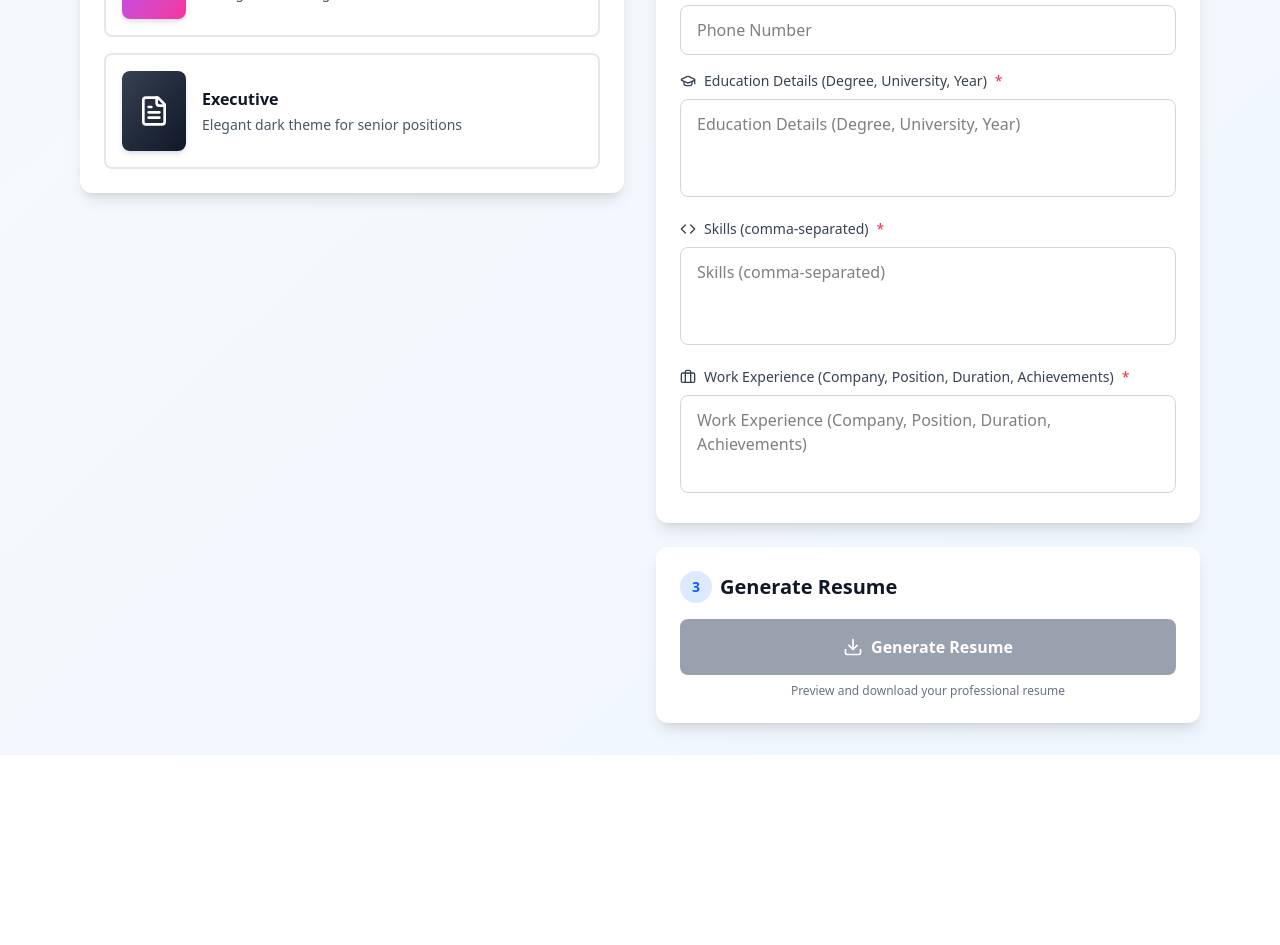
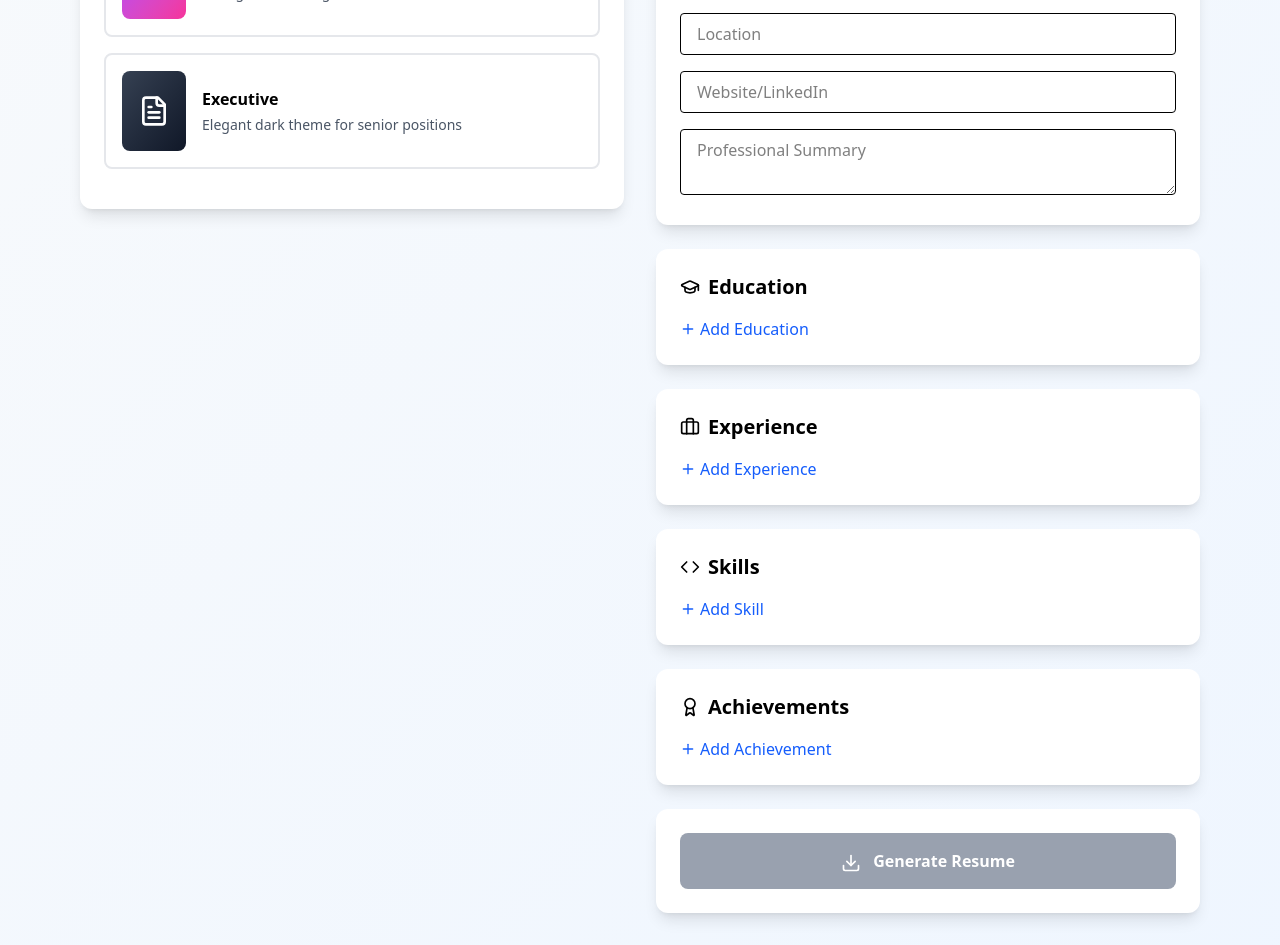
Before and after one commit to 23Yashika/Resume-builder-project, a React (Vite) app in the folder client/: page /resume-template in a window 1280 px wide. Shown: the part 440-1385 px from the top of the page. Before the commit the page ends 1195 px from the top, so only its background shows below. Built offline with nearby package versions, Linux system fonts and the light colour scheme.

Commit message:
feat (yashika) : template page

```diff
--- a/client/src/pages/ResumeTemplatePage.jsx
+++ b/client/src/pages/ResumeTemplatePage.jsx
@@ -1,63 +1,84 @@
 import React, { useState } from "react";
-import { FileText, User, Mail, Phone, GraduationCap, Code, Briefcase, Download, Check } from "lucide-react";
+import {
+  FileText,
+  User,
+  Mail,
+  Phone,
+  GraduationCap,
+  Code,
+  Briefcase,
+  Download,
+  Check,
+  MapPin,
+  Globe,
+  Type,
+  Book,
+  Plus,
+  Trash,
+  Award,
+} from "lucide-react";
 import { useNavigate } from "react-router-dom";
+
 const ResumeTemplatePage = () => {
   const [selectedTemplate, setSelectedTemplate] = useState(null);
   const navigate = useNavigate();
+
   const [formData, setFormData] = useState({
     name: "",
+    jobTitle: "",
     email: "",
     phone: "",
-    education: "",
-    skills: "",
-    experience: ""
+    location: "",
+    website: "",
+    summary: "",
+    education: [],
+    experience: [],
+    skills: [],
+    achievements: [],
   });
 
+  // Templates
   const templates = [
-    {
-      id: 1,
-      name: "Professional",
-      color: "from-blue-500 to-blue-600",
-      preview: "Modern clean design with blue accents"
-    },
-    {
-      id: 2,
-      name: "Creative",
-      color: "from-purple-500 to-pink-500",
-      preview: "Bold gradient design for creative roles"
-    },
-    {
-      id: 3,
-      name: "Executive",
-      color: "from-gray-700 to-gray-900",
-      preview: "Elegant dark theme for senior positions"
-    }
+    { id: 1, name: "Professional", color: "from-blue-500 to-blue-600", preview: "Modern clean design with blue accents" },
+    { id: 2, name: "Creative", color: "from-purple-500 to-pink-500", preview: "Bold gradient design for creative roles" },
+    { id: 3, name: "Executive", color: "from-gray-700 to-gray-900", preview: "Elegant dark theme for senior positions" },
   ];
 
-  const formFields = [
-    { name: "name", placeholder: "Full Name", type: "text", icon: User, required: true },
-    { name: "email", placeholder: "Email Address", type: "email", icon: Mail, required: true },
-    { name: "phone", placeholder: "Phone Number", type: "tel", icon: Phone, required: true },
-    { name: "education", placeholder: "Education Details (Degree, University, Year)", type: "textarea", icon: GraduationCap, required: true },
-    { name: "skills", placeholder: "Skills (comma-separated)", type: "textarea", icon: Code, required: true },
-    { name: "experience", placeholder: "Work Experience (Company, Position, Duration, Achievements)", type: "textarea", icon: Briefcase, required: true }
-  ];
-
-  const handleTemplateSelect = (templateId) => {
-    setSelectedTemplate(templateId);
-  };
-
-  const handleChange = (e) => {
+  // Personal info handler
+  const handlePersonalChange = (e) => {
     setFormData({ ...formData, [e.target.name]: e.target.value });
   };
 
+  // Array section handler
+  const handleArrayChange = (section, index, field, value) => {
+    const updated = [...formData[section]];
+    updated[index][field] = value;
+    setFormData({ ...formData, [section]: updated });
+  };
+
+  // Add new entry to array section
+  const addArrayItem = (section, emptyObj) => {
+    setFormData({ ...formData, [section]: [...formData[section], emptyObj] });
+  };
+
+  // Remove entry from array section
+  const removeArrayItem = (section, index) => {
+    const updated = formData[section].filter((_, i) => i !== index);
+    setFormData({ ...formData, [section]: updated });
+  };
+
   const isFormValid = () => {
-    return formFields.every(field => {
-      if (field.required) {
-        return formData[field.name]?.trim() !== "";
-      }
-      return true;
-    });
+    return (
+      formData.name.trim() &&
+      formData.jobTitle.trim() &&
+      formData.email.trim() &&
+      formData.phone.trim() &&
+      formData.location.trim() &&
+      formData.summary.trim() &&
+      formData.education.length > 0 &&
+      formData.experience.length > 0 &&
+      formData.skills.length > 0
+    );
   };
 
   const handleGenerateResume = () => {
@@ -69,25 +90,20 @@ const ResumeTemplatePage = () => {
       alert("Please fill in all required fields!");
       return;
     }
-    console.log("Generating resume with:", formData, "Template:", selectedTemplate);
-    // Logic to preview or generate PDF would go here
-    alert("Resume generated successfully!");
-
-    navigate('/resume-preview');
+    console.log("Form data to send:", formData);
+    navigate("/resume-preview", { state: { formData, selectedTemplate } });
   };
 
-  const getSelectedTemplate = () => {
-    return templates.find(t => t.id === selectedTemplate);
-  };
+  const getSelectedTemplate = () => templates.find((t) => t.id === selectedTemplate);
 
   return (
-    <div className="min-h-screen  bg-gradient-to-br from-slate-50 to-blue-50">
+    <div className="min-h-screen bg-gradient-to-br from-slate-50 to-blue-50">
       {/* Header */}
       <div className="bg-white flex items-center justify-center shadow-sm border-b">
         <div className="max-w-6xl mx-auto px-4 py-6">
-          <div className=" flex gap-3">
+          <div className="flex gap-3">
             <FileText className="w-8 h-8 text-blue-600" />
-            <h1 className="text-3xl  font-bold text-gray-900">Resume Builder</h1>
+            <h1 className="text-3xl font-bold text-gray-900">Resume Builder</h1>
           </div>
           <p className="text-gray-600 mt-2">Create a professional resume in minutes</p>
         </div>
@@ -98,45 +114,39 @@ const ResumeTemplatePage = () => {
           {/* Left Column - Template Selection */}
           <div className="space-y-6">
             <div className="bg-white rounded-xl shadow-lg p-6">
-              <h2 className="text-2xl font-bold text-gray-900 mb-6 flex items-center gap-2">
+              <h2 className="text-2xl font-bold mb-6 flex items-center gap-2">
                 <span className="w-8 h-8 bg-blue-100 text-blue-600 rounded-full flex items-center justify-center text-sm font-bold">1</span>
                 Choose Your Template
               </h2>
 
-              <div className="grid gap-4">
               {templates.map((template) => (
                 <div
                   key={template.id}
-                    onClick={() => handleTemplateSelect(template.id)}
+                  onClick={() => setSelectedTemplate(template.id)}
                   className={`relative group cursor-pointer rounded-lg border-2 transition-all duration-200 ${
                     selectedTemplate === template.id
                       ? "border-blue-500 ring-4 ring-blue-100"
                       : "border-gray-200 hover:border-gray-300"
-                    }`}
+                  } mb-4`}
                 >
                   <div className="flex items-center p-4">
-                      <div className={`w-16 h-20 rounded-lg bg-gradient-to-br ${template.color} shadow-md flex items-center justify-center`}>
+                    <div className={`w-16 h-20 rounded-lg bg-gradient-to-br ${template.color} flex items-center justify-center`}>
                       <FileText className="w-8 h-8 text-white" />
                     </div>
                     <div className="ml-4 flex-1">
-                        <h3 className="font-semibold text-gray-900 flex items-center gap-2">
+                      <h3 className="font-semibold flex items-center gap-2">
                         {template.name}
-                          {selectedTemplate === template.id && (
-                            <Check className="w-4 h-4 text-blue-500" />
-                          )}
+                        {selectedTemplate === template.id && <Check className="w-4 h-4 text-blue-500" />}
                       </h3>
                       <p className="text-sm text-gray-600 mt-1">{template.preview}</p>
                     </div>
                   </div>
                 </div>
               ))}
-              </div>
 
               {selectedTemplate && (
                 <div className="mt-4 p-3 bg-blue-50 border border-blue-200 rounded-lg">
-                  <p className="text-blue-800 text-sm font-medium">
                   ✓ {getSelectedTemplate()?.name} template selected
-                  </p>
                 </div>
               )}
             </div>
@@ -144,68 +154,97 @@ const ResumeTemplatePage = () => {
 
           {/* Right Column - Form */}
           <div className="space-y-6">
-            <div className="bg-white rounded-xl shadow-lg p-6">
-              <h2 className="text-2xl font-bold text-gray-900 mb-6 flex items-center gap-2">
+            {/* Personal Info */}
+            <div className="bg-white rounded-xl shadow-lg p-6 space-y-4">
+              <h2 className="text-2xl font-bold mb-4 flex items-center gap-2">
                 <span className="w-8 h-8 bg-blue-100 text-blue-600 rounded-full flex items-center justify-center text-sm font-bold">2</span>
-                Enter Your Details
+                Personal Information
               </h2>
-
-              <div className="space-y-4">
-                {formFields.map((field) => {
-                  const Icon = field.icon;
-                  return (
-                    <div key={field.name} className="relative">
-                      <label className="block text-sm font-medium text-gray-700 mb-2 flex items-center gap-2">
-                        <Icon className="w-4 h-4" />
-                        {field.placeholder}
-                        {field.required && <span className="text-red-500">*</span>}
-                      </label>
-                      {field.type === "textarea" ? (
-                        <textarea
-                          name={field.name}
-                          placeholder={field.placeholder}
-                          value={formData[field.name]}
-                          onChange={handleChange}
-                          rows={3}
-                          className="w-full px-4 py-3 border border-gray-300 rounded-lg focus:ring-2 focus:ring-blue-500 focus:border-blue-500 outline-none transition-colors resize-none"
-                        />
-                      ) : (
-                        <input
-                          type={field.type}
-                          name={field.name}
-                          placeholder={field.placeholder}
-                          value={formData[field.name]}
-                          onChange={handleChange}
-                          className="w-full px-4 py-3 border border-gray-300 rounded-lg focus:ring-2 focus:ring-blue-500 focus:border-blue-500 outline-none transition-colors"
-                        />
-                      )}
-                    </div>
-                  );
-                })}
-              </div>
+              <input name="name" placeholder="Full Name" value={formData.name} onChange={handlePersonalChange} className="w-full border px-4 py-2 rounded" />
+              <input name="jobTitle" placeholder="Job Title" value={formData.jobTitle} onChange={handlePersonalChange} className="w-full border px-4 py-2 rounded" />
+              <input name="email" placeholder="Email" value={formData.email} onChange={handlePersonalChange} className="w-full border px-4 py-2 rounded" />
+              <input name="phone" placeholder="Phone" value={formData.phone} onChange={handlePersonalChange} className="w-full border px-4 py-2 rounded" />
+              <input name="location" placeholder="Location" value={formData.location} onChange={handlePersonalChange} className="w-full border px-4 py-2 rounded" />
+              <input name="website" placeholder="Website/LinkedIn" value={formData.website} onChange={handlePersonalChange} className="w-full border px-4 py-2 rounded" />
+              <textarea name="summary" placeholder="Professional Summary" value={formData.summary} onChange={handlePersonalChange} className="w-full border px-4 py-2 rounded" />
             </div>
 
-            {/* Generate Button */}
+            {/* Education Section */}
+            <div className="bg-white rounded-xl shadow-lg p-6 space-y-4">
+              <h2 className="text-xl font-bold flex items-center gap-2"><GraduationCap className="w-5 h-5" /> Education</h2>
+              {formData.education.map((edu, idx) => (
+                <div key={idx} className="grid grid-cols-2 gap-2 border p-2 rounded">
+                  <input placeholder="Degree" value={edu.degree} onChange={(e) => handleArrayChange("education", idx, "degree", e.target.value)} className="border px-2 py-1 rounded" />
+                  <input placeholder="University" value={edu.university} onChange={(e) => handleArrayChange("education", idx, "university", e.target.value)} className="border px-2 py-1 rounded" />
+                  <input placeholder="Location" value={edu.location} onChange={(e) => handleArrayChange("education", idx, "location", e.target.value)} className="border px-2 py-1 rounded" />
+                  <input placeholder="Start Year" value={edu.startYear} onChange={(e) => handleArrayChange("education", idx, "startYear", e.target.value)} className="border px-2 py-1 rounded" />
+                  <input placeholder="End Year" value={edu.endYear} onChange={(e) => handleArrayChange("education", idx, "endYear", e.target.value)} className="border px-2 py-1 rounded" />
+                  <button type="button" onClick={() => removeArrayItem("education", idx)} className="col-span-2 text-red-500 flex items-center gap-1 text-sm"><Trash className="w-4 h-4" /> Remove</button>
+                </div>
+              ))}
+              <button type="button" onClick={() => addArrayItem("education", { degree: "", university: "", location: "", startYear: "", endYear: "" })} className="flex items-center gap-1 text-blue-600">
+                <Plus className="w-4 h-4" /> Add Education
+              </button>
+            </div>
+
+            {/* Experience Section */}
+            <div className="bg-white rounded-xl shadow-lg p-6 space-y-4">
+              <h2 className="text-xl font-bold flex items-center gap-2"><Briefcase className="w-5 h-5" /> Experience</h2>
+              {formData.experience.map((exp, idx) => (
+                <div key={idx} className="grid grid-cols-2 gap-2 border p-2 rounded">
+                  <input placeholder="Company" value={exp.company} onChange={(e) => handleArrayChange("experience", idx, "company", e.target.value)} className="border px-2 py-1 rounded" />
+                  <input placeholder="Position" value={exp.position} onChange={(e) => handleArrayChange("experience", idx, "position", e.target.value)} className="border px-2 py-1 rounded" />
+                  <input placeholder="Location" value={exp.location} onChange={(e) => handleArrayChange("experience", idx, "location", e.target.value)} className="border px-2 py-1 rounded" />
+                  <input placeholder="Start Date" value={exp.startDate} onChange={(e) => handleArrayChange("experience", idx, "startDate", e.target.value)} className="border px-2 py-1 rounded" />
+                  <input placeholder="End Date" value={exp.endDate} onChange={(e) => handleArrayChange("experience", idx, "endDate", e.target.value)} className="border px-2 py-1 rounded" />
+                  <textarea placeholder="Achievements / Responsibilities" value={exp.details} onChange={(e) => handleArrayChange("experience", idx, "details", e.target.value)} className="col-span-2 border px-2 py-1 rounded" />
+                  <button type="button" onClick={() => removeArrayItem("experience", idx)} className="col-span-2 text-red-500 flex items-center gap-1 text-sm"><Trash className="w-4 h-4" /> Remove</button>
+                </div>
+              ))}
+              <button type="button" onClick={() => addArrayItem("experience", { company: "", position: "", location: "", startDate: "", endDate: "", details: "" })} className="flex items-center gap-1 text-blue-600">
+                <Plus className="w-4 h-4" /> Add Experience
+              </button>
+            </div>
+
+            {/* Skills Section */}
+            <div className="bg-white rounded-xl shadow-lg p-6 space-y-4">
+              <h2 className="text-xl font-bold flex items-center gap-2"><Code className="w-5 h-5" /> Skills</h2>
+              {formData.skills.map((skill, idx) => (
+                <div key={idx} className="flex gap-2 border p-2 rounded">
+                  <input placeholder="Skill" value={skill.name} onChange={(e) => handleArrayChange("skills", idx, "name", e.target.value)} className="flex-1 border px-2 py-1 rounded" />
+                  <button type="button" onClick={() => removeArrayItem("skills", idx)} className="text-red-500 flex items-center gap-1 text-sm"><Trash className="w-4 h-4" /> Remove</button>
+                </div>
+              ))}
+              <button type="button" onClick={() => addArrayItem("skills", { name: "" })} className="flex items-center gap-1 text-blue-600">
+                <Plus className="w-4 h-4" /> Add Skill
+              </button>
+            </div>
+
+            {/* Achievements Section */}
+            <div className="bg-white rounded-xl shadow-lg p-6 space-y-4">
+              <h2 className="text-xl font-bold flex items-center gap-2"><Award className="w-5 h-5" /> Achievements</h2>
+              {formData.achievements.map((ach, idx) => (
+                <div key={idx} className="flex gap-2 border p-2 rounded">
+                  <input placeholder="Achievement" value={ach.title} onChange={(e) => handleArrayChange("achievements", idx, "title", e.target.value)} className="flex-1 border px-2 py-1 rounded" />
+                  <button type="button" onClick={() => removeArrayItem("achievements", idx)} className="text-red-500 flex items-center gap-1 text-sm"><Trash className="w-4 h-4" /> Remove</button>
+                </div>
+              ))}
+              <button type="button" onClick={() => addArrayItem("achievements", { title: "" })} className="flex items-center gap-1 text-blue-600">
+                <Plus className="w-4 h-4" /> Add Achievement
+              </button>
+            </div>
+
+            {/* Generate Resume Button */}
             <div className="bg-white rounded-xl shadow-lg p-6">
-              <h3 className="text-xl font-bold text-gray-900 mb-4 flex items-center gap-2">
-                <span className="w-8 h-8 bg-blue-100 text-blue-600 rounded-full flex items-center justify-center text-sm font-bold">3</span>
-                Generate Resume
-              </h3>
               <button
                 onClick={handleGenerateResume}
-                disabled={!selectedTemplate || !isFormValid()}
-                className={`w-full py-4 px-6 rounded-lg font-semibold text-white transition-all duration-200 flex items-center justify-center gap-2 ${
-                  selectedTemplate && isFormValid()
-                    ? "bg-gradient-to-r from-blue-600 to-blue-700 hover:from-blue-700 hover:to-blue-800 shadow-lg hover:shadow-xl transform hover:-translate-y-0.5"
-                    : "bg-gray-400 cursor-not-allowed"
+                disabled={!isFormValid()}
+                className={`w-full py-4 px-6 rounded-lg font-semibold text-white ${
+                  isFormValid() ? "bg-blue-600 hover:bg-blue-700" : "bg-gray-400 cursor-not-allowed"
                 }`}
               >
-                <Download className="w-5 h-5" />
-                Generate Resume
+                <Download className="w-5 h-5 inline-block mr-2" /> Generate Resume
               </button>
-              <p className="text-xs text-gray-500 mt-2 text-center">
-                Preview and download your professional resume
-              </p>
             </div>
           </div>
         </div>
```
Lines whose indentation alone changed are shown as unchanged.
